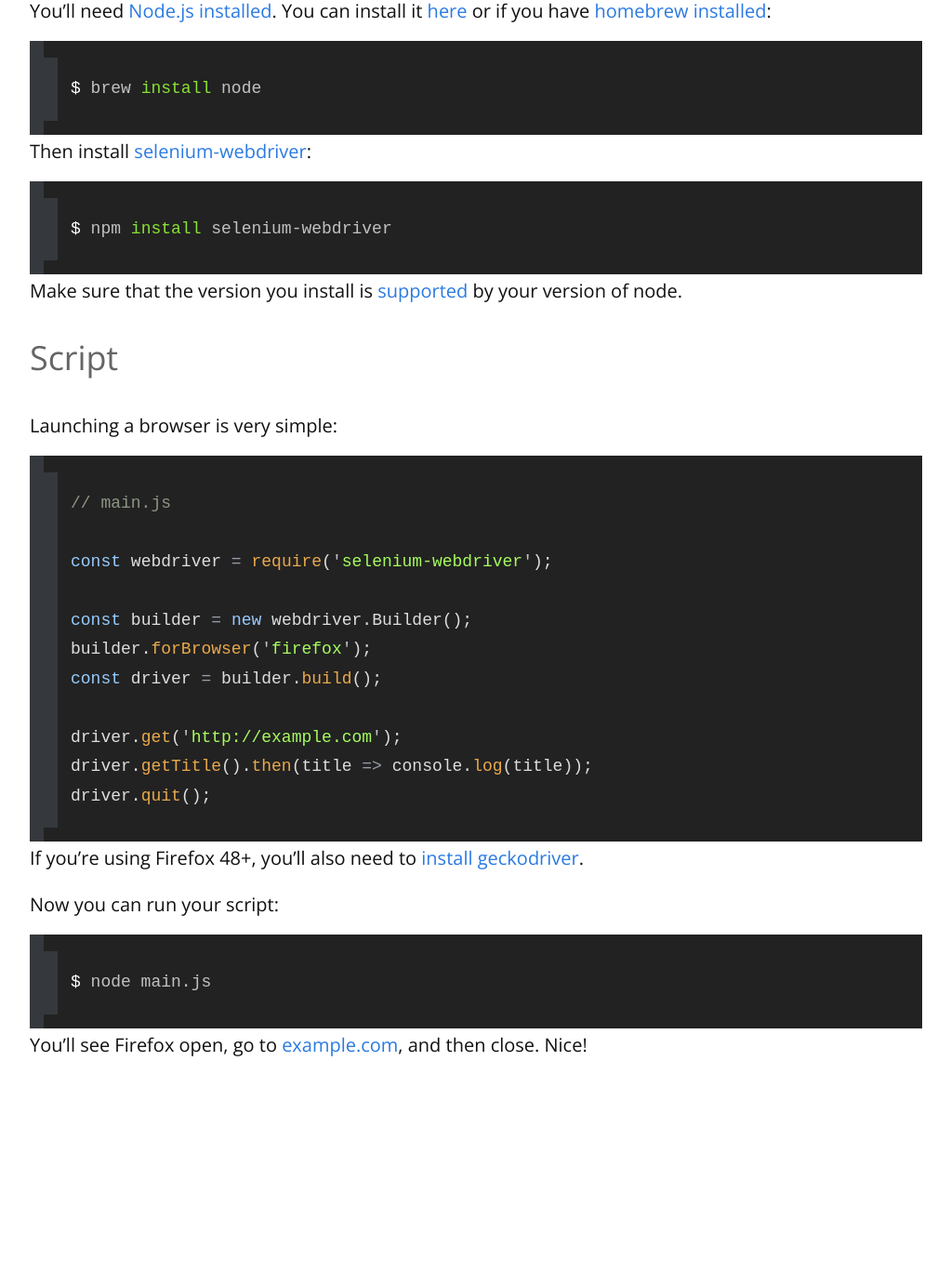
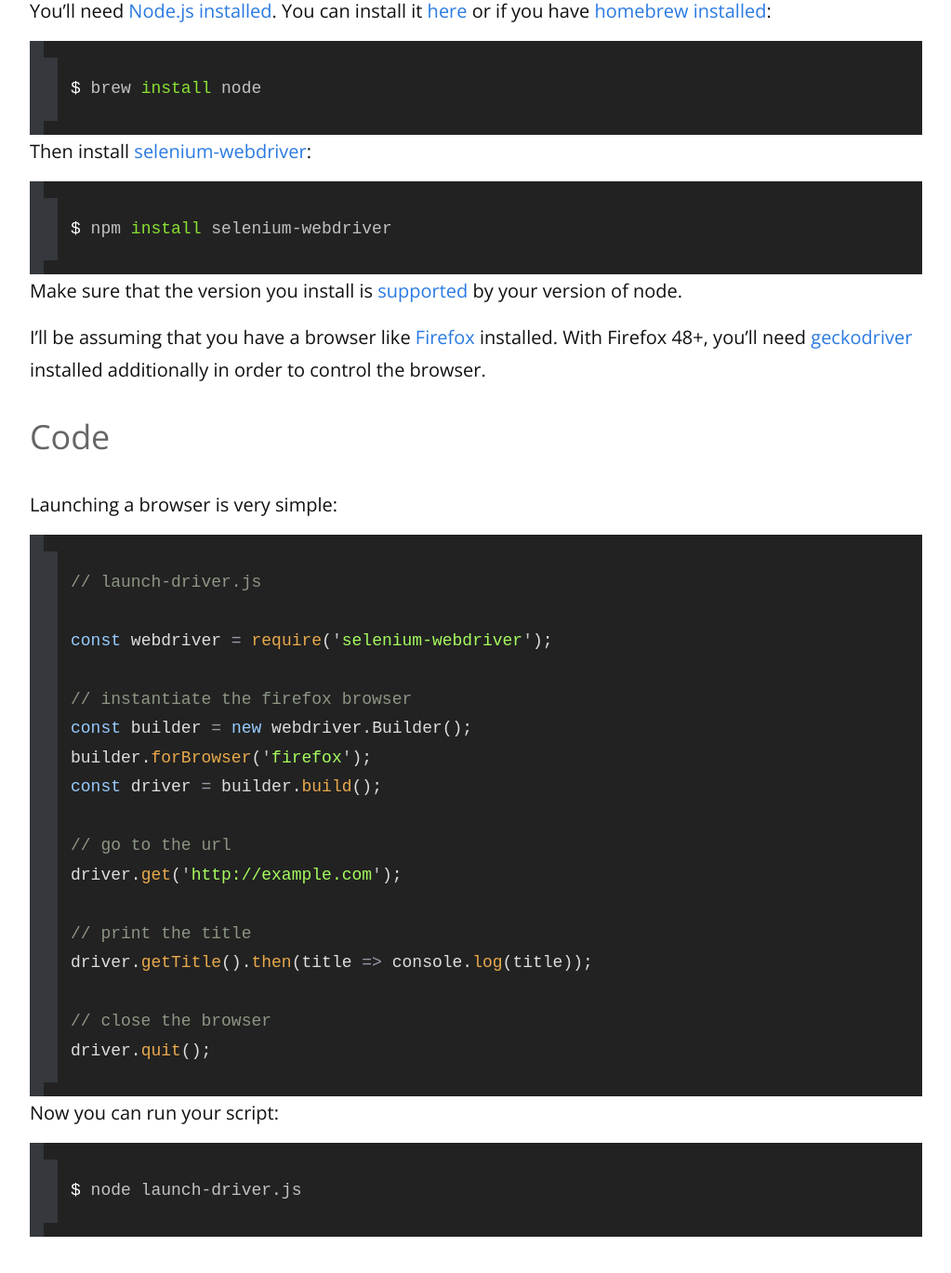
Before and after one commit to remarkablemark/remarkablemark.github.io, a Jekyll site: the page built from _posts/2016/2016-11-25-webdriverjs-launch-browser.md, in a window 1280 px wide and 1400 px high, scrolled down 480 px. Shown: the top 1369 px of the window at 93% size, without its empty margins (128-1151 px from the left). Built offline with Jekyll 4.4.1, drawn with Linux system fonts in a browser that asks for light colours; comment, search, counter and statistics services are not loaded; before the commit the page ends 1706 px from its top, so only the background shows below that.

Commit message:
Update post "WebDriverJS: Launch a browser"
Post: 2016-11-25-webdriverjs-launch-browser.md

Tidy and clean up content for readability and flow.

````diff
--- a/_posts/2016/2016-11-25-webdriverjs-launch-browser.md
+++ b/_posts/2016/2016-11-25-webdriverjs-launch-browser.md
@@ -2,8 +2,8 @@
 layout: post
 title: "WebDriverJS: Launch a browser"
 date: 2016-11-26 03:21:00 -4000
-excerpt: How to launch a browser with WebDriverJS (Selenium for Node.js).
-categories: webdriverjs node javascript selenium firefox
+excerpt: How to launch a browser or driver with WebDriverJS, Selenium for Node.js.
+categories: selenium webdriverjs nodejs firefox
 ---
 
 If you want to automate browsers, [Selenium](http://www.seleniumhq.org) is your tool of choice.
@@ -26,30 +26,34 @@
 
 Make sure that the version you install is [supported](https://www.npmjs.com/package/selenium-webdriver#user-content-node-support-policy) by your version of node.
 
-### Script
+I'll be assuming that you have a browser like [Firefox](https://www.mozilla.org/firefox) installed. With Firefox 48+, you'll need [geckodriver]({% post_url 2016/2016-11-06-selenium-geckodriver %}) installed additionally in order to control the browser.
+
+### Code
 
 Launching a browser is very simple:
 
 ```js
-// main.js
+// launch-driver.js
 
 const webdriver = require('selenium-webdriver');
 
+// instantiate the firefox browser
 const builder = new webdriver.Builder();
 builder.forBrowser('firefox');
 const driver = builder.build();
 
+// go to the url
 driver.get('http://example.com');
+
+// print the title
 driver.getTitle().then(title => console.log(title));
+
+// close the browser
 driver.quit();
 ```
-
-If you're using Firefox 48+, you'll also need to [install geckodriver]({% post_url 2016/2016-11-06-selenium-geckodriver %}).
 
 Now you can run your script:
 
 ```sh
-$ node main.js
+$ node launch-driver.js
 ```
-
-You'll see Firefox open, go to [example.com](http://example.com), and then close. Nice!
````
